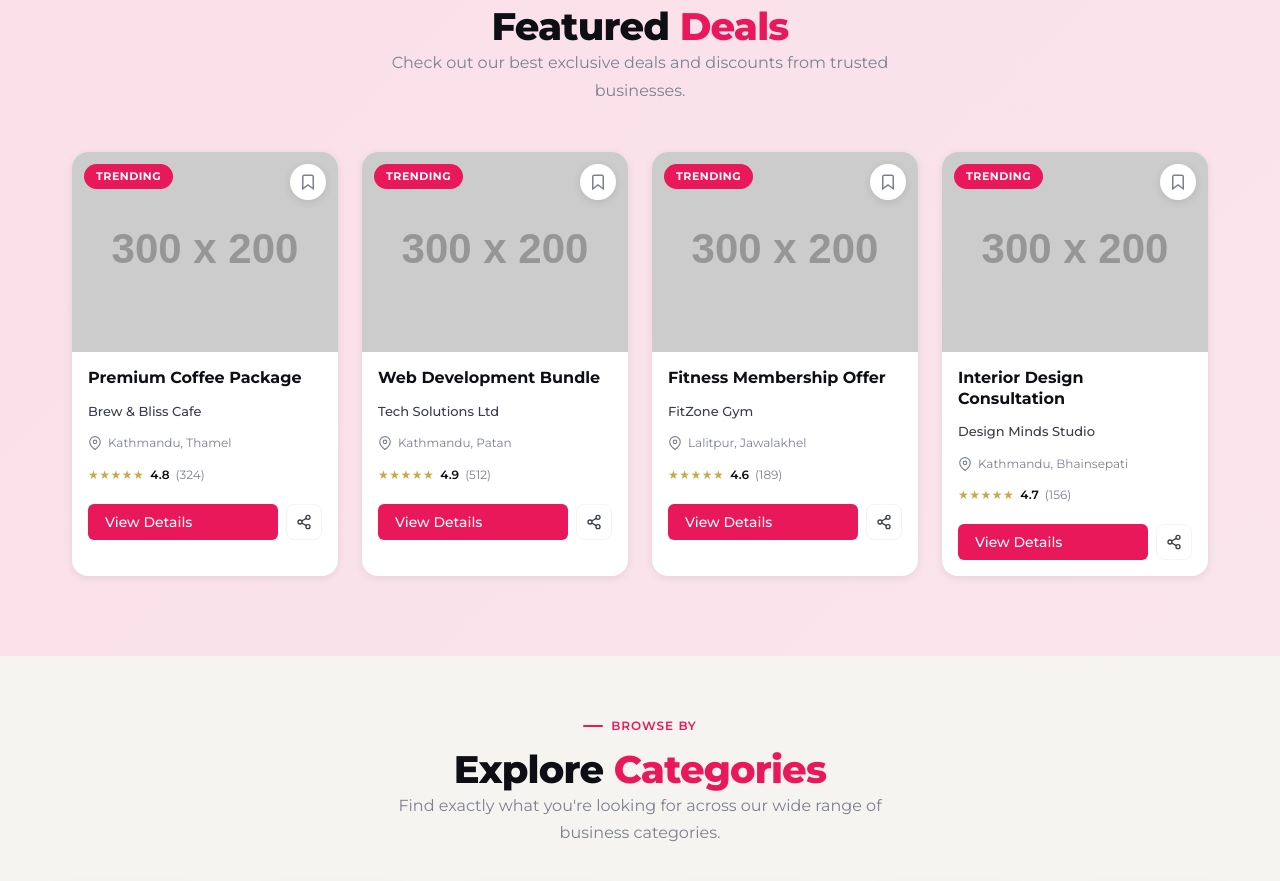
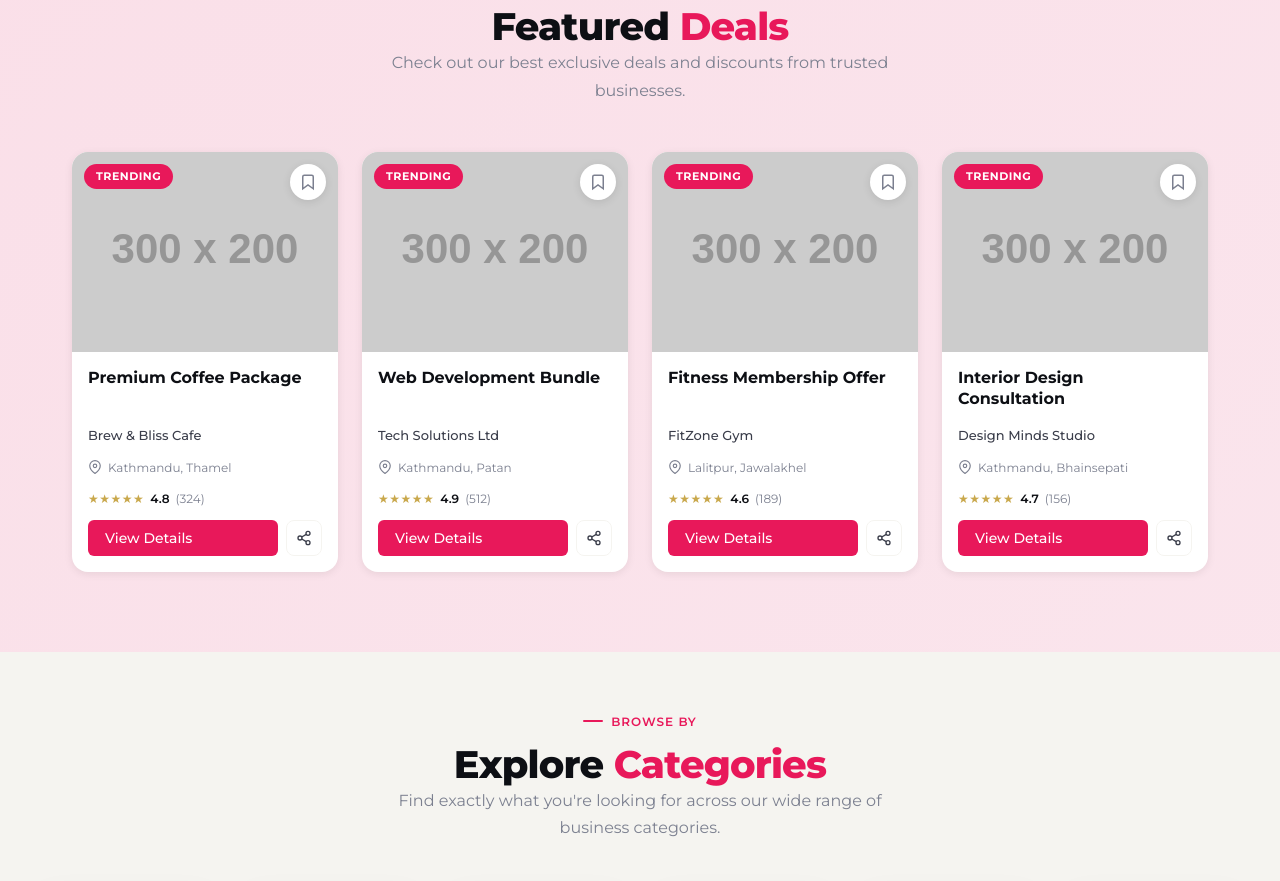
Before and after one commit to bikramkaucha/all-deals-nepal, a website with bundled scripts: page index.html in a window 1280 px wide. Shown: the part 906-1787 px from the top of the page. Built offline with nearby package versions, Linux system fonts and the light colour scheme; placeholder pictures from the web are drawn by us.

Commit message:
design changes done in feadtured deals

```diff
--- a/src/scss/sections/_featured-deals.scss
+++ b/src/scss/sections/_featured-deals.scss
@@ -35,6 +35,8 @@
   box-shadow: 0 2px 8px rgba(0, 0, 0, 0.08);
   transition: all 0.3s ease;
   animation: slideUp 0.6s ease-out backwards;
+  position: relative;
+  padding-bottom: rem(48);
 
   &:hover {
     box-shadow: 0 12px 24px rgba(0, 0, 0, 0.12);
@@ -189,6 +191,7 @@
   -webkit-line-clamp: 2;
   -webkit-box-orient: vertical;
   overflow: hidden;
+  min-height: rem(45)
 }
 
 .deal-provider {
@@ -235,9 +238,14 @@
 }
 
 .deal-actions {
+  position:absolute;
+  bottom: rem(16);
+  left: rem(16);
+  right: rem(16);
   display: flex;
   gap: 8px;
   margin-top: 8px;
+  text-align: center;
 
   .btn-view-details {
     flex: 1;
```
Also changed, not shown: index.html (+4 -4 lines), main.css, main.min.css, 1 other file.
